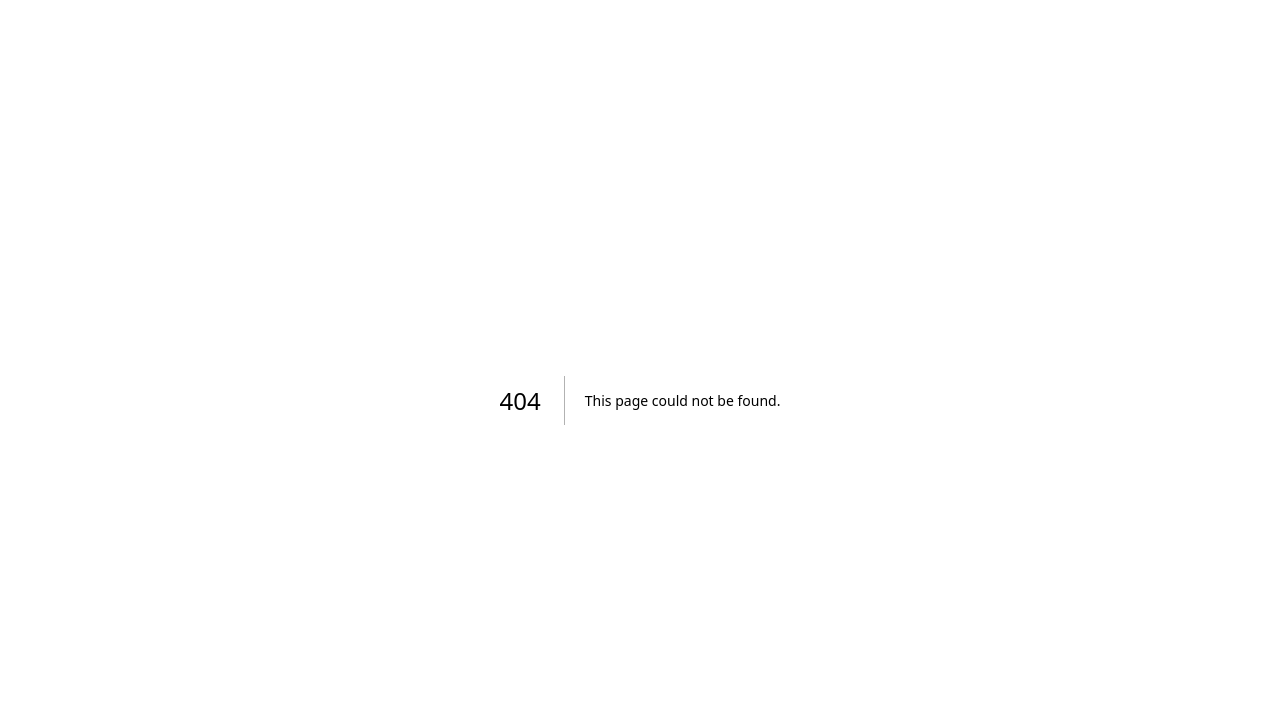
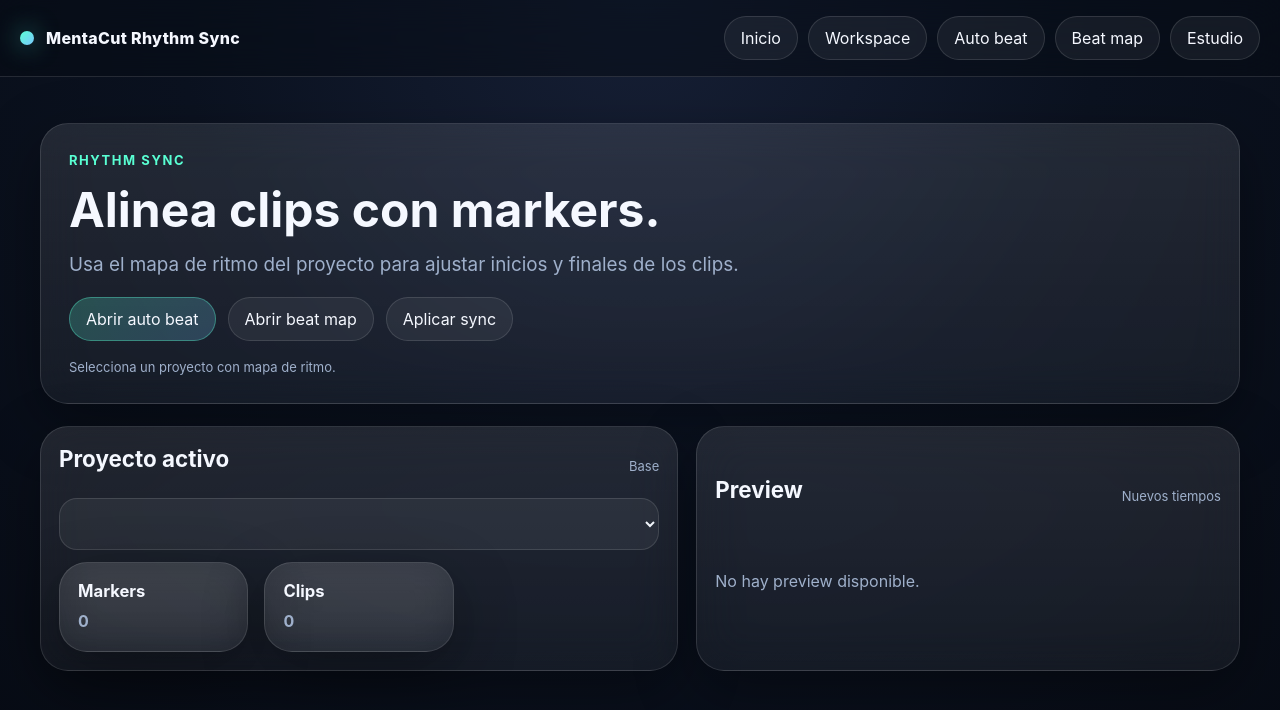
Before and after one commit to alain7224/MentaCut, a Next.js app: page /studio/rhythm-sync in a window 1280 px wide. Before the commit this address had no page. Shown: the top 710 px of the page. Built offline with nearby package versions, Linux system fonts and the light colour scheme.

Commit message:
feat: add rhythm sync route

```diff
--- /dev/null
+++ b/app/studio/rhythm-sync/page.tsx
@@ -0,0 +1,88 @@
+'use client'
+
+import Link from 'next/link'
+import { useEffect, useMemo, useState } from 'react'
+import { alignProjectClipsToBeatMarkers } from '@/lib/beat-sync'
+import { readProjectBeatMaps, type ProjectBeatMap } from '@/lib/local-beatmap'
+import { readLocalProjects, touchProject, writeLocalProjects, type LocalProject } from '@/lib/local-store'
+
+export default function StudioRhythmSyncPage() {
+  const [projects, setProjects] = useState<LocalProject[]>([])
+  const [beatMaps, setBeatMaps] = useState<ProjectBeatMap[]>([])
+  const [activeProjectId, setActiveProjectId] = useState<string | null>(null)
+  const [status, setStatus] = useState('')
+
+  useEffect(() => {
+    const next = readLocalProjects()
+    setProjects(next)
+    setBeatMaps(readProjectBeatMaps())
+    setActiveProjectId(next[0]?.id ?? null)
+  }, [])
+
+  const activeProject = useMemo(() => projects.find((item) => item.id === activeProjectId) ?? null, [projects, activeProjectId])
+  const activeBeatMap = useMemo(() => beatMaps.find((item) => item.projectId === activeProjectId) ?? null, [beatMaps, activeProjectId])
+  const preview = useMemo(() => activeProject && activeBeatMap ? alignProjectClipsToBeatMarkers(activeProject, activeBeatMap.markers) : null, [activeProject, activeBeatMap])
+
+  function applySync() {
+    if (!activeProject || !preview) return
+    const updated = projects.map((project) => project.id === activeProject.id ? touchProject(preview) : project)
+    setProjects(updated)
+    writeLocalProjects(updated)
+    setStatus('Clips alineados al ritmo')
+  }
+
+  return (
+    <div className="page-shell">
+      <header className="topbar">
+        <div className="brand"><span className="brand-dot" /><span>MentaCut Rhythm Sync</span></div>
+        <nav className="nav">
+          <Link href="/" className="nav-link">Inicio</Link>
+          <Link href="/studio/workspace" className="nav-link">Workspace</Link>
+          <Link href="/studio/auto-beat" className="nav-link">Auto beat</Link>
+          <Link href="/studio/beatmap" className="nav-link">Beat map</Link>
+          <Link href="/studio" className="nav-link">Estudio</Link>
+        </nav>
+      </header>
+      <main className="main">
+        <section className="section">
+          <div className="panel hero-copy">
+            <span className="eyebrow">Rhythm sync</span>
+            <h1 className="title" style={{ fontSize: 'clamp(1.8rem, 4vw, 3rem)' }}>Alinea clips con markers.</h1>
+            <p className="sub">Usa el mapa de ritmo del proyecto para ajustar inicios y finales de los clips.</p>
+            <div className="action-row">
+              <Link href="/studio/auto-beat" className="btn btn-primary">Abrir auto beat</Link>
+              <Link href="/studio/beatmap" className="btn">Abrir beat map</Link>
+              <button className="btn" onClick={applySync} disabled={!preview}>Aplicar sync</button>
+            </div>
+            <div className="timeline-label">{status || 'Selecciona un proyecto con mapa de ritmo.'}</div>
+          </div>
+        </section>
+        <section className="section">
+          <div className="studio-grid-2">
+            <div className="panel timeline">
+              <div className="row-head"><h2 className="section-title">Proyecto activo</h2><div className="timeline-label">Base</div></div>
+              <select className="input" value={activeProjectId ?? ''} onChange={(event) => setActiveProjectId(event.target.value)}>
+                {projects.map((project) => <option key={project.id} value={project.id}>{project.name} · {project.format}</option>)}
+              </select>
+              <div className="cards">
+                <article className="panel card"><h3>Markers</h3><p><strong>{activeBeatMap?.markers.length ?? 0}</strong></p></article>
+                <article className="panel card"><h3>Clips</h3><p><strong>{activeProject?.clips.length ?? 0}</strong></p></article>
+              </div>
+            </div>
+            <div className="panel timeline">
+              <div className="row-head"><h2 className="section-title">Preview</h2><div className="timeline-label">Nuevos tiempos</div></div>
+              <div className="project-list">
+                {preview?.clips.length ? preview.clips.map((clip, index) => (
+                  <div key={clip.id} className="project-item">
+                    <strong>#{index + 1} · {clip.title}</strong>
+                    <div className="timeline-label">{clip.start.toFixed(3)}s → {clip.end.toFixed(3)}s</div>
+                  </div>
+                )) : <div className="empty">No hay preview disponible.</div>}
+              </div>
+            </div>
+          </div>
+        </section>
+      </main>
+    </div>
+  )
+}
```
